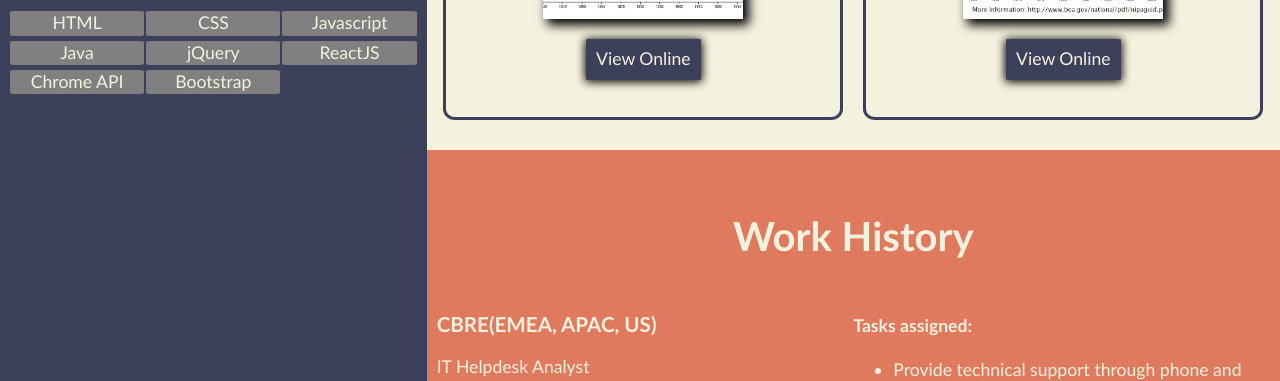
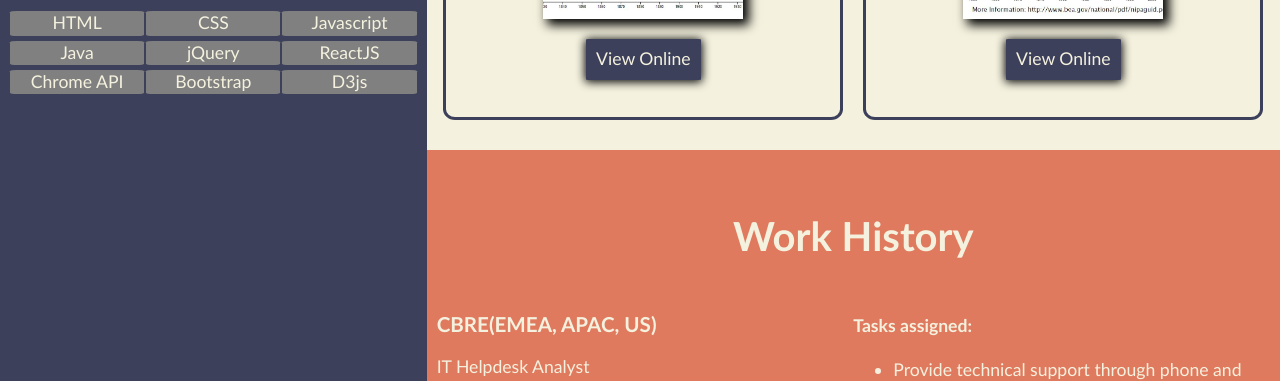
Before and after one commit to cedricmendoza02/MyPortfolioWebsite, a plain HTML site: page index.html in a window 1280 px wide. Shown: the part 719-1100 px from the top of the page. Drawn offline with Linux system fonts and the light colour scheme.

Commit message:
Added d3js to section#tech-stack list

```diff
--- a/index.html
+++ b/index.html
@@ -53,6 +53,7 @@
                         <li>ReactJS</li>
                         <li>Chrome API</li>
                         <li>Bootstrap</li>
+                        <li>D3js</li>
                     </ul>
                 </section>
             </div>
```
